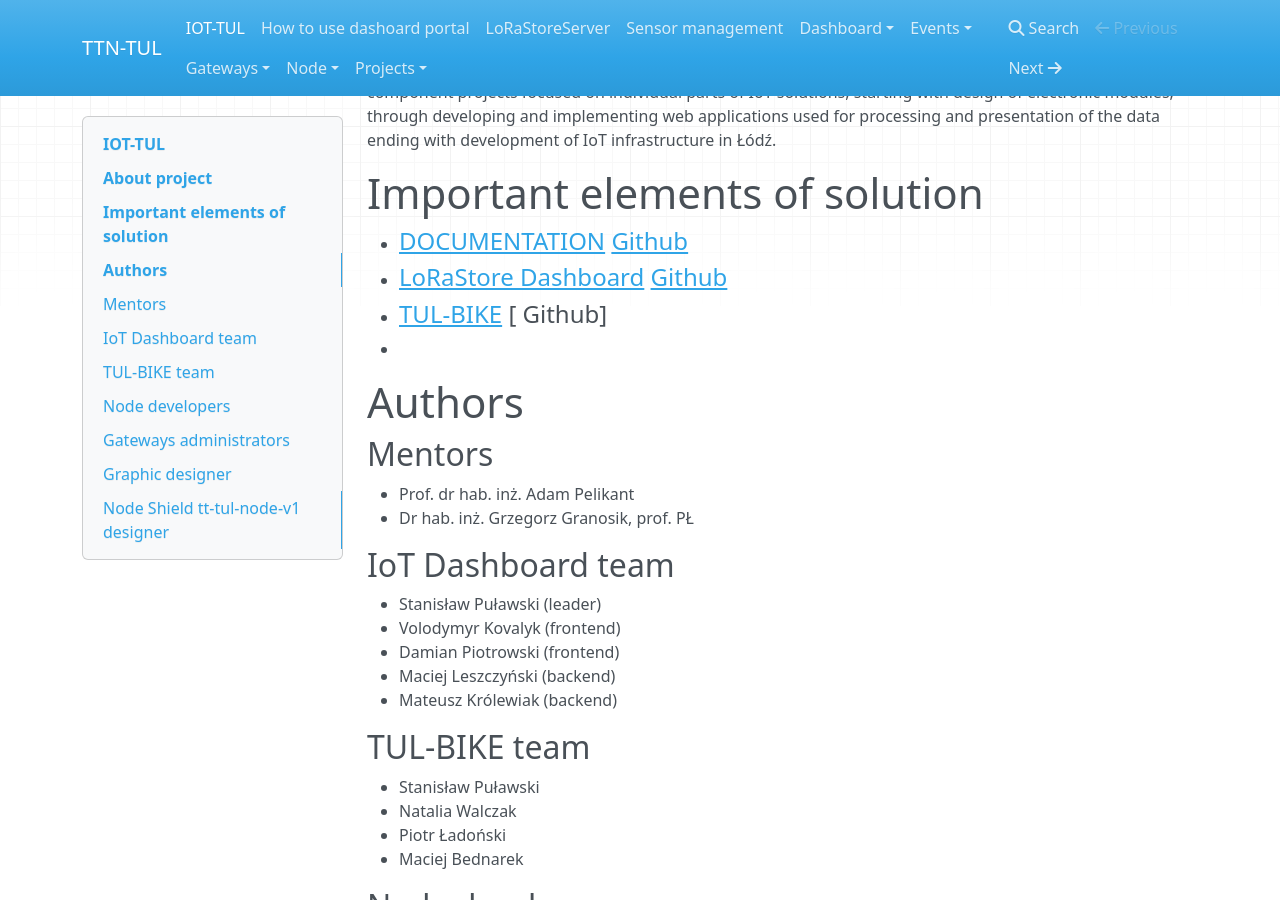
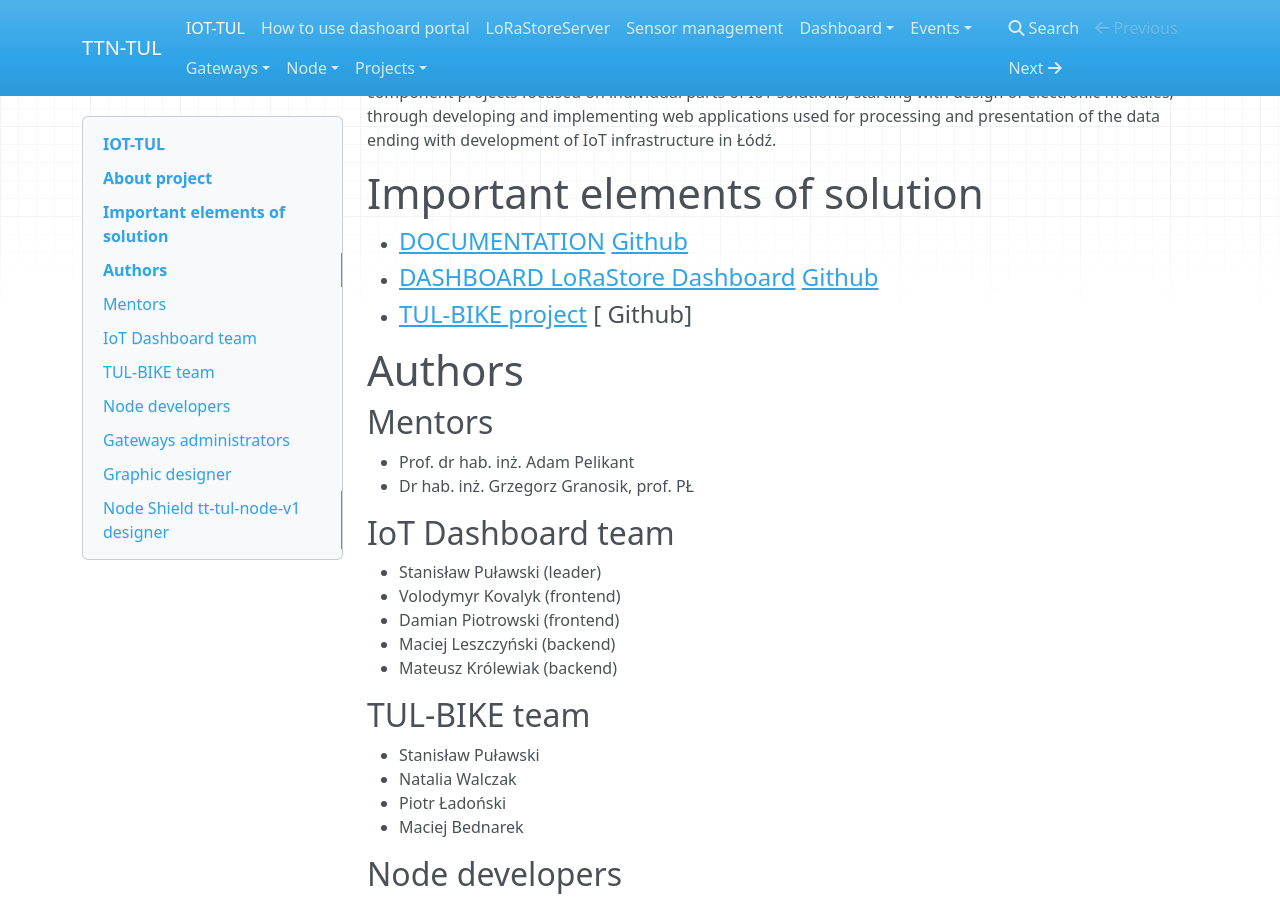
Before and after one commit to sosnus/iot-tul, an MkDocs documentation site: the page built from docs/index.md, in a window 1280 px wide and 900 px high, scrolled down 727 px. Built offline with MkDocs 1.6.1, drawn with Linux system fonts in a browser that asks for light colours; nearby versions of some CDN libraries.

Commit message:
links fixed

```diff
--- a/docs/index.md
+++ b/docs/index.md
@@ -10,9 +10,8 @@
 # Important elements of solution
 
 * #### [DOCUMENTATION](https://iot-tul.readthedocs.io/en/latest/) [  Github](https://github.com/sosnus/iot-tul)
-* #### [LoRaStore Dashboard](https://sosnus.github.io/iot-tul/Charts.html) [Github](https://github.com/sosnus/iot-tul)
-* #### [TUL-BIKE]([https://iot-tul.readthedocs.io/en/latest/](https://iot-tul.readthedocs.io/en/latest/Projects/TUL-BIKE/)) [  Github]
-  *
+* #### [DASHBOARD LoRaStore Dashboard](https://sosnus.github.io/iot-tul/Charts.html) [Github](https://github.com/sosnus/iot-tul)
+* #### [TUL-BIKE project]([https://iot-tul.readthedocs.io/en/latest/](https://iot-tul.readthedocs.io/en/latest/Projects/TUL-BIKE/)) [  Github]
 
 # Authors
 
@@ -36,7 +35,6 @@
 * Piotr Ładoński
 * Maciej Bednarek
 
-
 ## Node developers
 
 * Jakub Walkiewicz
```
